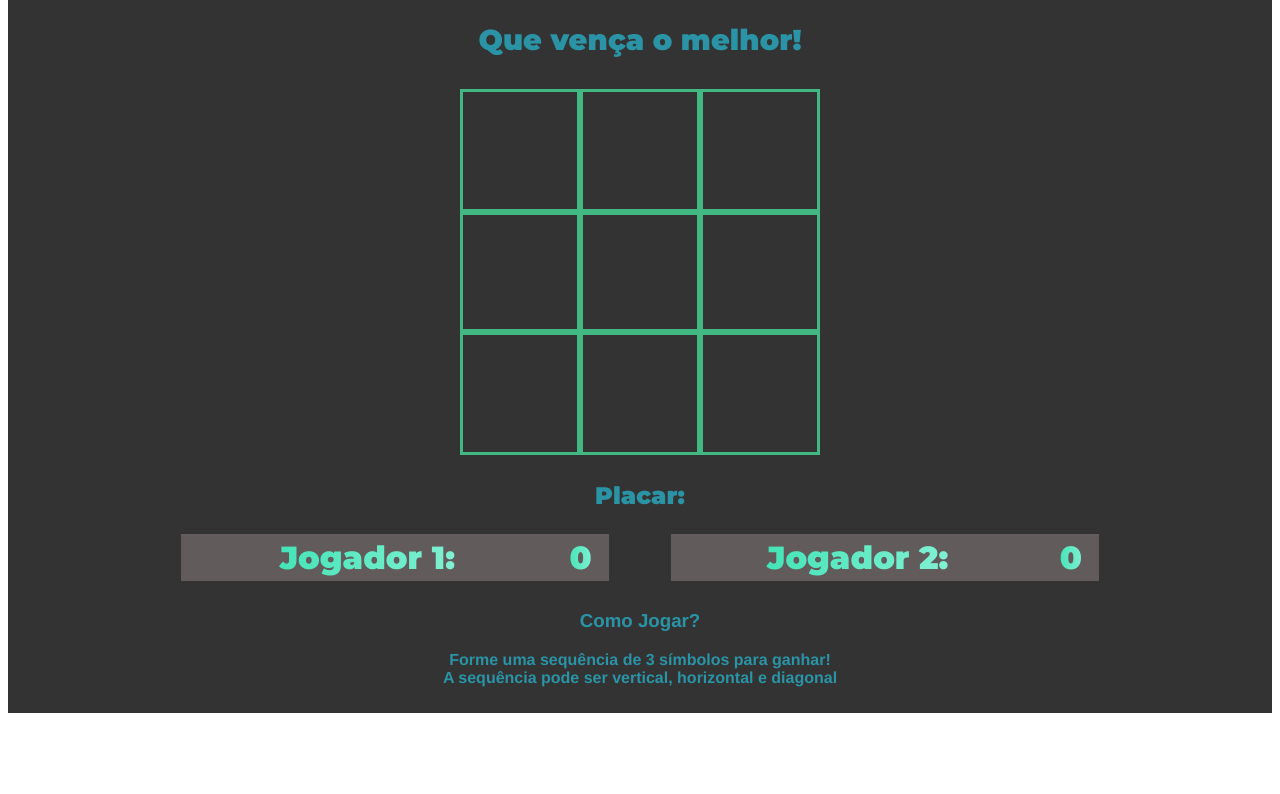
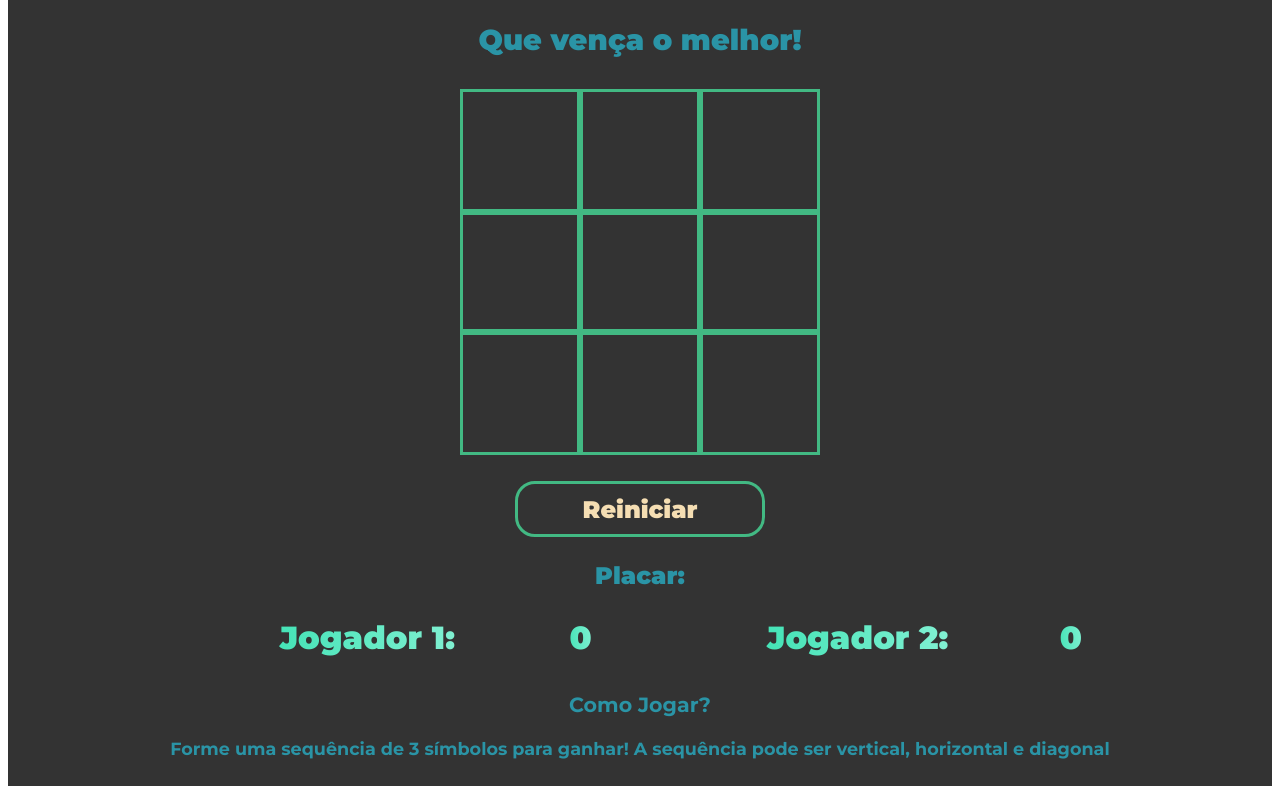
Before and after one commit to CaiaoCesar/Jogo-da-Velha-Vue.js-, a Vue app in the folder game/: page / in a window 1280 px wide. Shown: the part 316-1110 px from the top of the page. Before the commit the page ends 1037 px from the top, so only its background shows below. Built offline with nearby package versions, Linux system fonts and the light colour scheme.

Commit message:
feat: Adição do botão de Reiniciar e ajustes no texto instrucional.

```diff
--- a/game/src/components/GameBoard.vue
+++ b/game/src/components/GameBoard.vue
@@ -6,6 +6,9 @@
       <img v-else-if="cell === 'X'" src="../assets/X.png" alt="Imagem X" />
     </div>
   </div>
+  <div class="btn-restart">
+    <button @click="restartGame">Reiniciar</button>
+  </div>
 </template>
 
 <script>
@@ -13,7 +16,7 @@ export default {
   data() {
     return {
       cells: Array(9).fill(""),
-      currentPlayer: 'X'
+      currentPlayer: "X",
     };
   },
   methods: {
@@ -22,12 +25,14 @@ export default {
 
       this.cells[index] = this.currentPlayer;
 
-      this.currentPlayer = this.currentPlayer === 'X' ? 'O' : 'X';
+      this.currentPlayer = this.currentPlayer === "X" ? "O" : "X";
+    },
 
-
-    }
-  }
-}
+    restartGame() {
+      this.cells = Array(9).fill("");
+    },
+  },
+};
 </script>
 
 <style scoped>
@@ -68,4 +73,40 @@ h2 {
   width: 70%;
   height: auto;
 }
+
+.btn-restart {
+  width: 20%;
+  height: 50px;
+  margin: auto;
+  margin-bottom: 20px;
+  border-radius: 20px;
+  overflow: hidden;
+  border: 3px solid #42b983;
+  cursor: pointer;
+}
+
+.btn-restart button {
+  font-family: "Montserrat", sans-serif;
+  font-optical-sizing: auto;
+  font-weight: 900;
+  font-style: normal;
+  font-size: 1.5em;
+  width: 100%;
+  height: 100%;
+  color: wheat;
+  background-color: transparent;
+  border: none;
+  cursor: pointer;
+}
+
+.btn-restart:hover {
+  color: #121413c8;
+  background-color: #42b983;
+  border: 3px solid #e0e8e4c8;
+  Transform: scale(1.025);
+}
+.btn-restart:hover button {
+  color: #121413c8;
+  background-color: #42b983;
+}
 </style>
--- a/game/src/components/GameInstructions.vue
+++ b/game/src/components/GameInstructions.vue
@@ -1,20 +1,25 @@
 <script>
-    export default{
-        name: 'GameInstructions'
-    }
+export default {
+    name: 'GameInstructions'
+}
 </script>
 
 <template>
     <div class="instructions">
         <h3>Como Jogar?</h3>
-        <p><strong>Forme uma sequência de 3 símbolos para ganhar! <br/>A sequência pode ser vertical, horizontal e diagonal</strong></p>
+        <p><strong>Forme uma sequência de 3 símbolos para ganhar! A sequência pode ser vertical, horizontal e
+                diagonal</strong></p>
     </div>
 </template>
 
 <style scoped>
 .instructions {
+    font-family: "Montserrat", sans-serif;
+    font-optical-sizing: auto;
+    font-weight: 700;
+    font-style: normal;
+    font-size: 1.1em;
     padding: 10px;
     text-align: center;
-    font-size: medium;
 }
 </style>
--- a/game/src/components/ScoreTable.vue
+++ b/game/src/components/ScoreTable.vue
@@ -38,8 +38,6 @@ h3{
     width: 100%;
 }
 table {
-    background-color: #615b5bff;
-    color: #fff;
     text-align: center;
     width: 35%;
     height: 10%;
```
